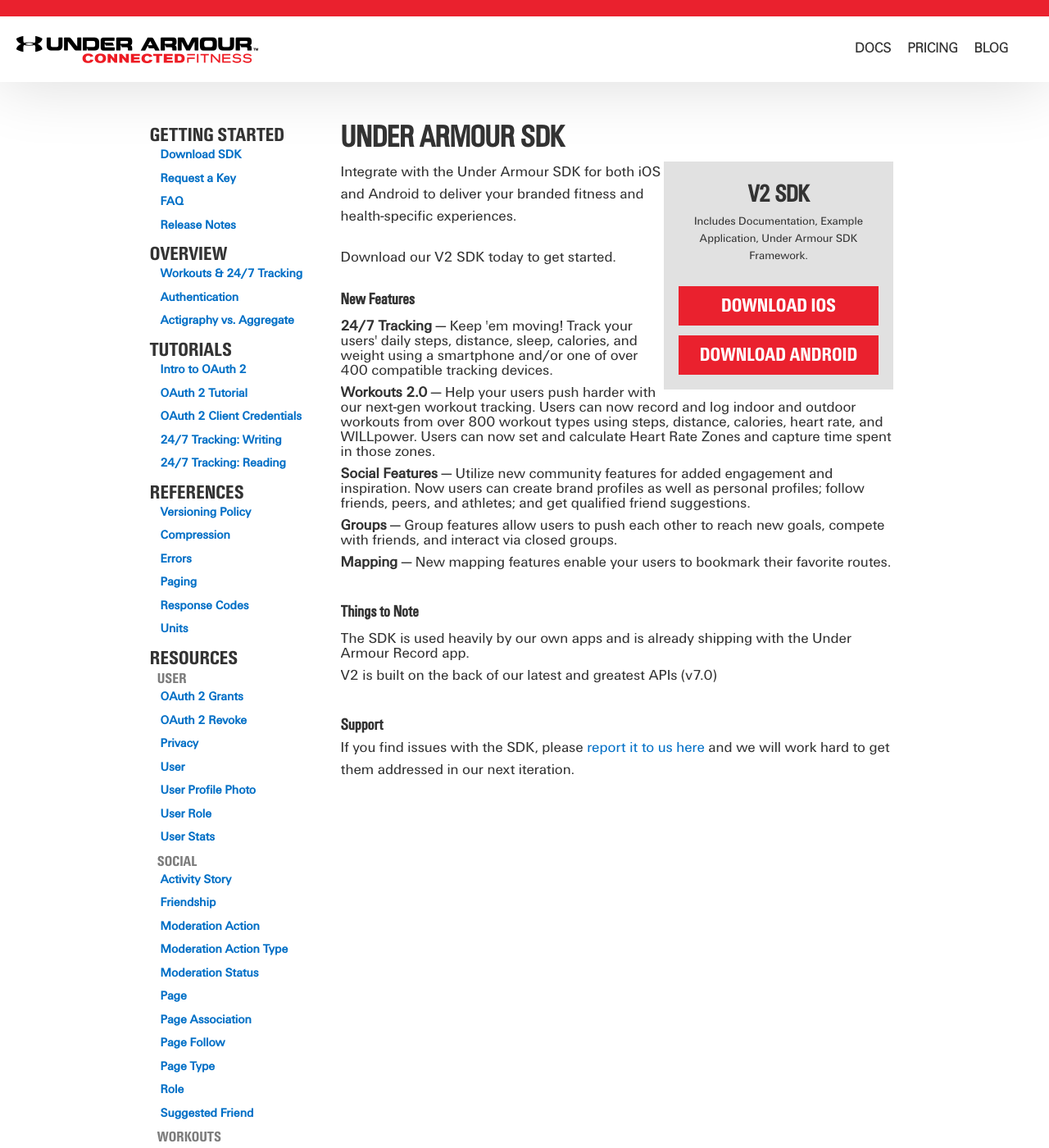
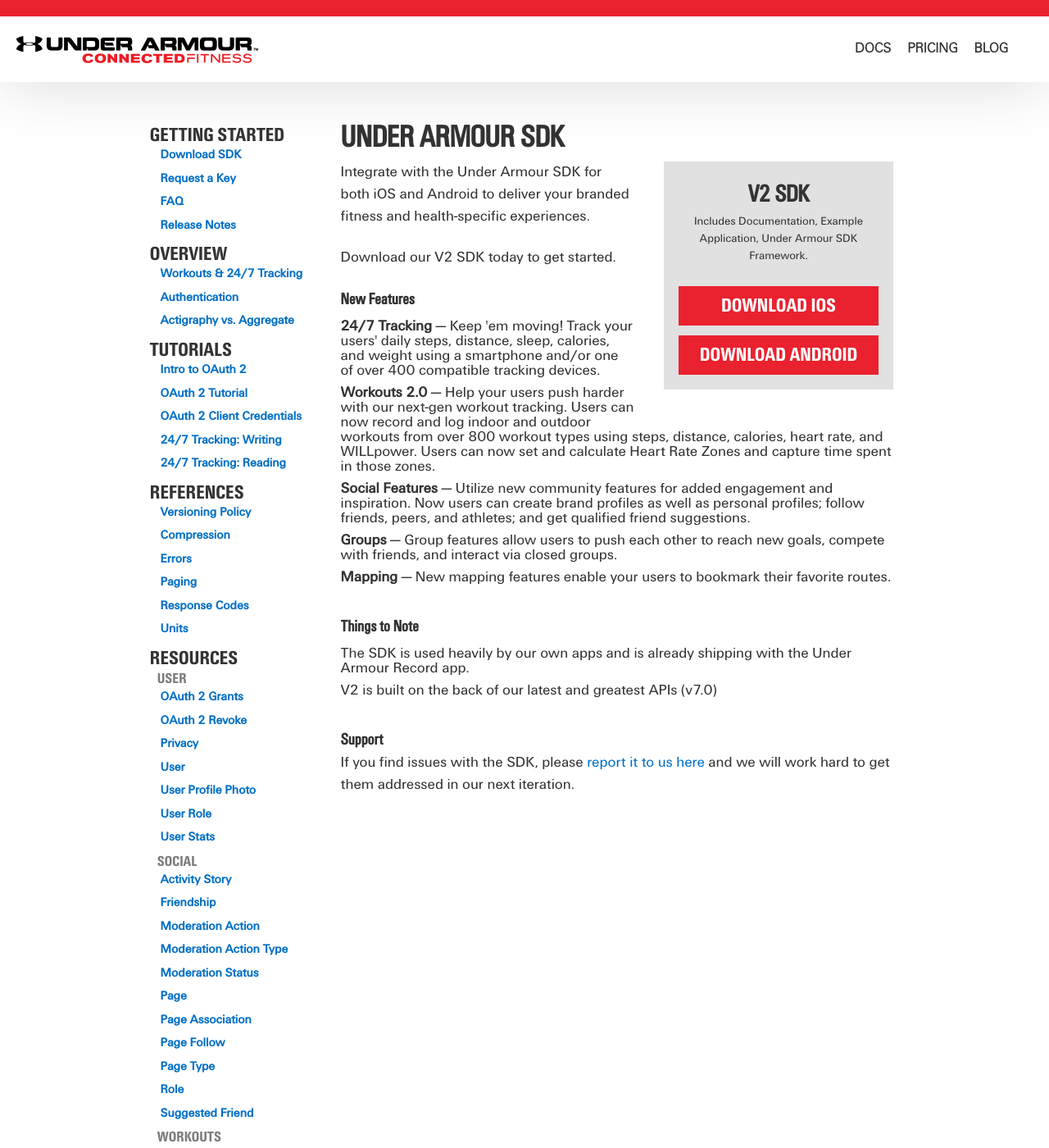
Before and after one commit to jeudyx/jeudyx.github.io, a Jekyll site: the page built from sdk.html, in a window 1280 px wide and 1400 px high. Shown: the whole window at 82% size. Built offline with Jekyll 4.4.1, drawn with Linux system fonts in a browser that asks for light colours.

Commit message:
Fixing box margins on sdk

```diff
--- a/_sass/_sdk.scss
+++ b/_sass/_sdk.scss
@@ -19,6 +19,7 @@
 .page-sdk-box {
   background-color: #e1e1e1;
   float: right;
+  margin: 0 0 2em 2em;
   padding: 1em;
   text-align: center;
   width: 280px;
```
